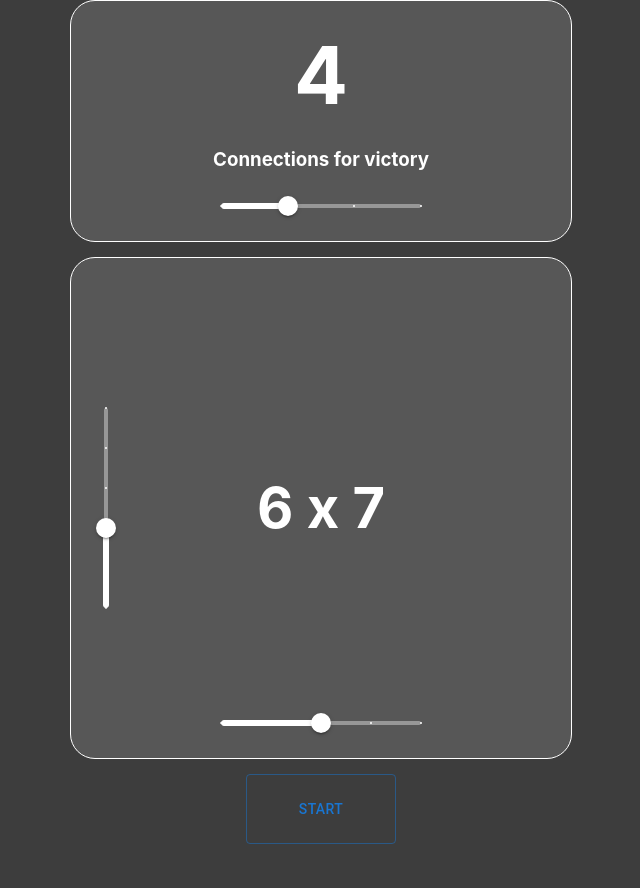
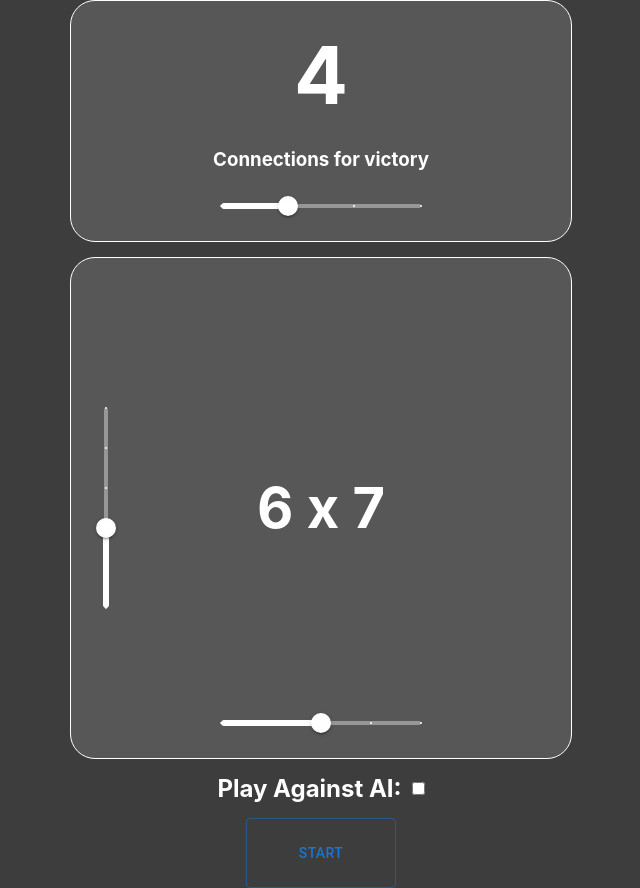
Before and after one commit to DanielAugustJanson/con-x, a React (Create React App) app: page / in a window 1280 px wide. Shown: the whole page, without its empty margins (319-959 px from the left). Before the commit the page ends 844 px from the top, so only its background shows below. Built offline with nearby package versions, Linux system fonts and the light colour scheme.

Commit message:
AI Dummy Moves Implemented
AI makes random moves for now. Min Max In progress

```diff
--- a/src/components/CS.css
+++ b/src/components/CS.css
@@ -64,6 +64,21 @@
 
   }
 
+  .gameAICheckbox{
+  display: flex;
+  flex-direction: row;
+  gap: 10px;
+  }
+
+
+  .gameAICheckbox h5{
+    font-size: 1.5rem;
+    color: white;
+  }
+  .gameAICheckbox input{
+
+  }
+
   Button{
     color: white;
     border-color: white;
--- a/src/components/CS.js
+++ b/src/components/CS.js
@@ -6,10 +6,13 @@ import { Box, Button } from "@mui/material";
 import { functionTypeAnnotation } from "@babel/types";
 import "./CS.css";
 
+//CREATE SCREEN
+
 const CS = ({onStart}) => {
   const [connections, setConnections] = useState(4);
   const [playHeight, setPlayHeight] = useState(6);
   const [playWidth, setPlayWidth] = useState(7);
+  const [playAgainstAI, setPlayAgainstAI] = useState(false); // Added state for AI option
 
   function setConnectionsValue(event, newValue) {
     setConnections(newValue);
@@ -29,7 +32,7 @@ const CS = ({onStart}) => {
       window.alert("Game size cannot be smaller than connections");
     } else {
       console.log("Values correct, transmitting to GM")
-      onStart([playHeight,playWidth,connections])
+      onStart([playHeight,playWidth,connections,playAgainstAI])
     }
   }
 
@@ -89,6 +92,15 @@ const CS = ({onStart}) => {
             max={9}
           />
         </div>
+        <div className="gameAICheckbox">
+
+          <h5>Play Against AI:</h5>
+          <input
+            type="checkbox"
+            checked={playAgainstAI}
+            onChange={() => setPlayAgainstAI(!playAgainstAI)}
+          />
+      </div>
         <div>
           <Button variant="outlined"
           onClick={checkStartConditions}
--- a/src/components/GM.js
+++ b/src/components/GM.js
@@ -3,11 +3,13 @@ import PropTypes from 'prop-types'
 import CS from './CS'
 import LG from './LG'
 
+//GameManager
+
 const GM = props => {
 
     /* Gamestates 0 - Idle, 1 - Ongoing, 2 - Finished */
     const [gameState, setGameState] = useState(0)
-    const [gameConditions, setGameConditions] = useState([0,0,0])
+    const [gameConditions, setGameConditions] = useState([0,0,0,0])
     let output;
 
 
--- a/src/components/LG.js
+++ b/src/components/LG.js
@@ -1,7 +1,9 @@
-import React, { useState } from "react";
+import React, { useEffect, useState } from "react";
 import PropTypes from "prop-types";
 import "./LG.css";
 import { Button } from "@mui/material";
+
+//LayoutGenerator
 
 const LG = (props,{onEnd}) => {
   const [playerTurn, setPlayerTurn] = useState(1);
@@ -10,6 +12,51 @@ const LG = (props,{onEnd}) => {
   const width = props.layout[1];
   const connections = props.layout[2];
   const maxTurns = props.layout[0] * props.layout[1];
+  const aiEnabled = props.layout[3]
+
+///////////////////// AI Move
+
+const getAvailableColumns = () => {
+  const availableColumns = [];
+  for (let col = 0; col < width; col++) {
+    if (gridState[col][0] === '') {
+      availableColumns.push(col);
+    }
+  }
+  return availableColumns;
+};
+
+const makeAiMove = () => {
+  if (playerTurn === 2) {
+    const availableColumns = getAvailableColumns();
+    const randomColumn = availableColumns[Math.floor(Math.random() * availableColumns.length)];
+
+    setTimeout(() => {
+      const row = getBottomEmptyRow(randomColumn);
+      if (row !== -1 || winner) {
+        const updatedGridState = [...gridState];
+        updatedGridState[randomColumn][row] = 'blue'; // Assuming AI color is blue
+        setGridState(updatedGridState);
+        togglePlayerTurns();
+        const hasWon = checkWin(updatedGridState, 'blue', connections); // Assuming AI color is blue
+        if (hasWon) {
+          setWinner(2);
+        } else if (gameTurn === maxTurns) {
+          setWinner('draw');
+        }
+        setGameTurn(gameTurn + 1);
+      }
+    }, 500); // Delay in milliseconds
+  }
+};
+
+  useEffect(() => {
+    if (aiEnabled && playerTurn === 2) {
+      makeAiMove();
+    }
+  }, [aiEnabled, playerTurn]);
+
+///////////////////////////////////
 
   const gridStateInitial = Array(width)
     .fill()
@@ -17,6 +64,7 @@ const LG = (props,{onEnd}) => {
 
   const [gridState, setGridState] = useState(gridStateInitial);
   const [winner, setWinner] = useState(null);
+
 
 
   const togglePlayerTurns = () => {
@@ -27,28 +75,28 @@ const LG = (props,{onEnd}) => {
     }
   };
 
+
+
 ///////////////////////////
 
-  const handleCellClick = (col) => {
+const handleCellClick = (col) => {
+  if (!aiEnabled || playerTurn === 1) {
     const row = getBottomEmptyRow(col);
     if (row !== -1 || winner) {
       const updatedGridState = [...gridState];
-      updatedGridState[col][row] = playerTurn === 1 ? "red" : "blue";
+      updatedGridState[col][row] = playerTurn === 1 ? 'red' : 'blue';
       setGridState(updatedGridState);
       togglePlayerTurns();
-      const hasWon = checkWin(
-        updatedGridState,
-        playerTurn === 1 ? "red" : "blue",
-        connections
-      );
+      const hasWon = checkWin(updatedGridState, playerTurn === 1 ? 'red' : 'blue', connections);
       if (hasWon) {
         setWinner(playerTurn);
       } else if (gameTurn === maxTurns) {
-        setWinner("draw");
+        setWinner('draw');
       }
       setGameTurn(gameTurn + 1);
     }
-  };
+  }
+};
 
 
 
@@ -100,6 +148,8 @@ const LG = (props,{onEnd}) => {
     return false;
   };
 
+  ///Layout Generator
+
 
   const generateLayout = () => {
     const grid = [];
@@ -136,6 +186,8 @@ const LG = (props,{onEnd}) => {
     );
   };
 
+
+  //GameRestult Message
 
 
   const GameResult = () => {
```
